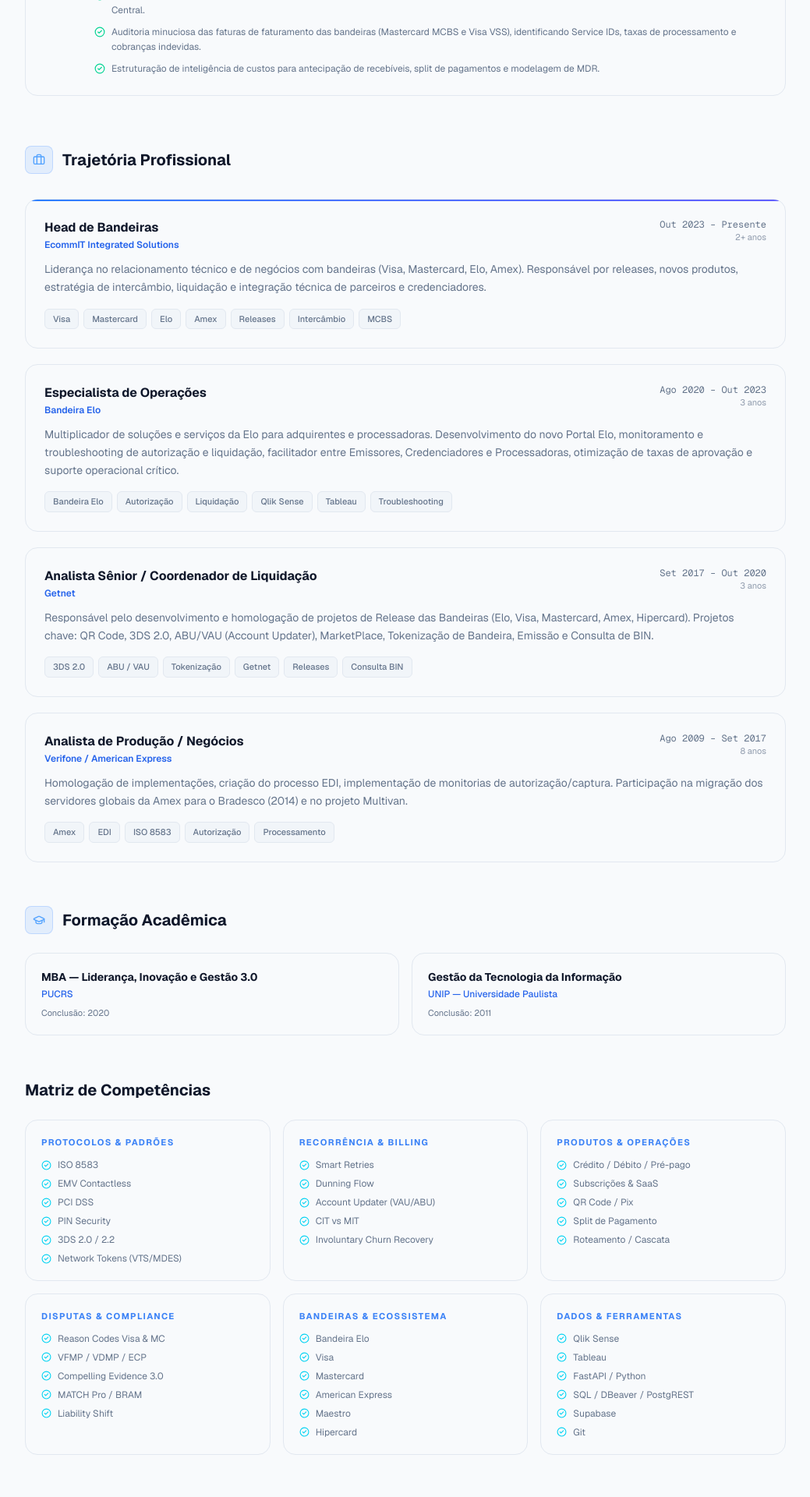
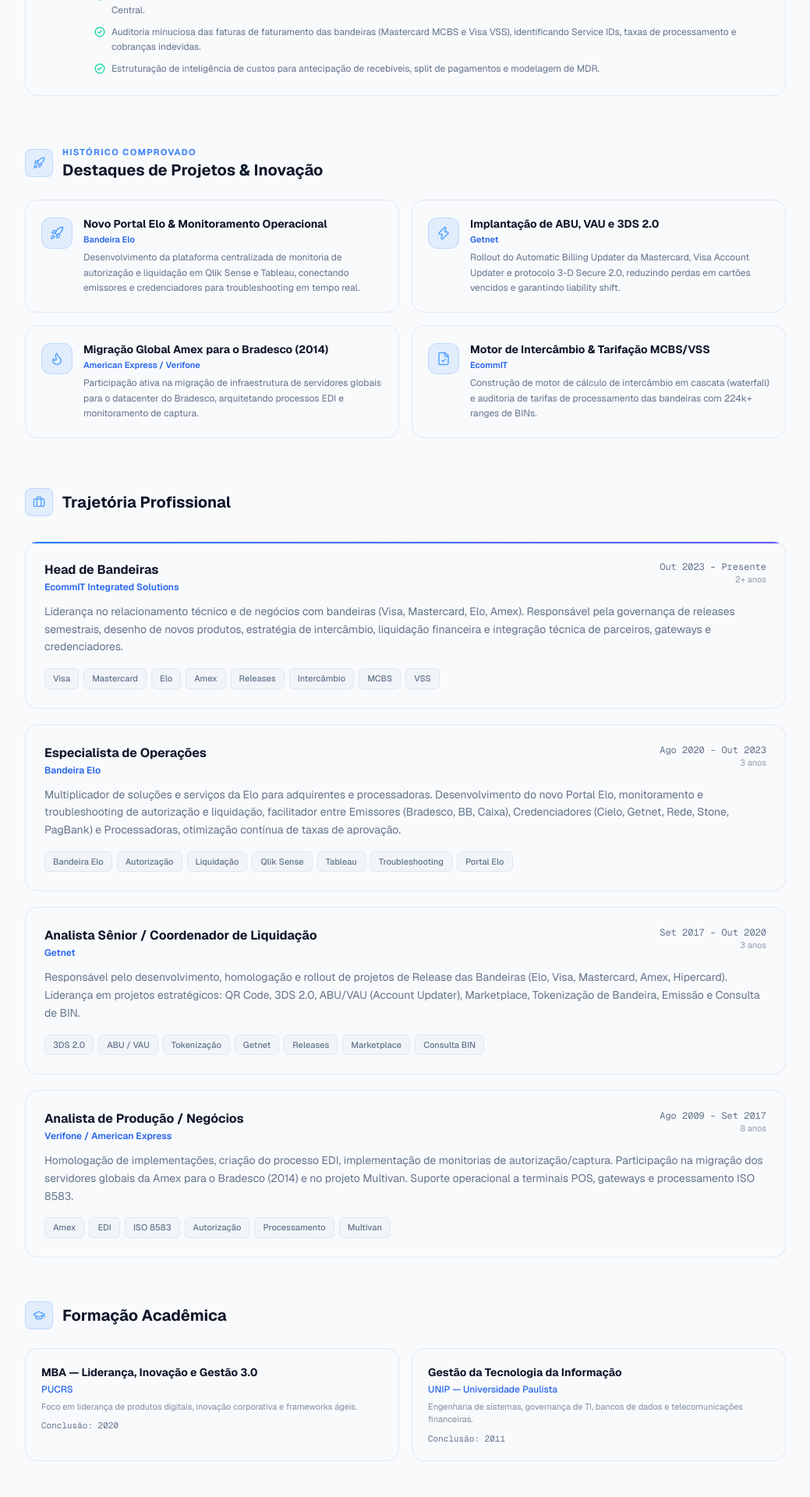
Before and after one commit to vsugamele/payments, a Next.js app in the folder frontend/: page /sobre in a window 1280 px wide. Shown: the part 1840-3760 px from the top of the page at 78% size, without its empty margins (120-1159 px from the left). Built offline with nearby package versions, Linux system fonts and the light colour scheme.

Commit message:
feat: enrich Sobre page with full CV milestones, languages and high-impact projects

```diff
--- a/frontend/app/sobre/page.tsx
+++ b/frontend/app/sobre/page.tsx
@@ -14,6 +14,10 @@ import {
   Zap,
   Layers,
   Award,
+  Globe2,
+  Rocket,
+  Flame,
+  FileCheck,
 } from "lucide-react";
 
 const EXPERIENCE = [
@@ -22,32 +26,59 @@ const EXPERIENCE = [
     company: "EcommIT Integrated Solutions",
     period: "Out 2023 – Presente",
     duration: "2+ anos",
-    desc: "Liderança no relacionamento técnico e de negócios com bandeiras (Visa, Mastercard, Elo, Amex). Responsável por releases, novos produtos, estratégia de intercâmbio, liquidação e integração técnica de parceiros e credenciadores.",
-    tags: ["Visa", "Mastercard", "Elo", "Amex", "Releases", "Intercâmbio", "MCBS"],
+    desc: "Liderança no relacionamento técnico e de negócios com bandeiras (Visa, Mastercard, Elo, Amex). Responsável pela governança de releases semestrais, desenho de novos produtos, estratégia de intercâmbio, liquidação financeira e integração técnica de parceiros, gateways e credenciadores.",
+    tags: ["Visa", "Mastercard", "Elo", "Amex", "Releases", "Intercâmbio", "MCBS", "VSS"],
   },
   {
     role: "Especialista de Operações",
     company: "Bandeira Elo",
     period: "Ago 2020 – Out 2023",
     duration: "3 anos",
-    desc: "Multiplicador de soluções e serviços da Elo para adquirentes e processadoras. Desenvolvimento do novo Portal Elo, monitoramento e troubleshooting de autorização e liquidação, facilitador entre Emissores, Credenciadores e Processadoras, otimização de taxas de aprovação e suporte operacional crítico.",
-    tags: ["Bandeira Elo", "Autorização", "Liquidação", "Qlik Sense", "Tableau", "Troubleshooting"],
+    desc: "Multiplicador de soluções e serviços da Elo para adquirentes e processadoras. Desenvolvimento do novo Portal Elo, monitoramento e troubleshooting de autorização e liquidação, facilitador entre Emissores (Bradesco, BB, Caixa), Credenciadores (Cielo, Getnet, Rede, Stone, PagBank) e Processadoras, otimização contínua de taxas de aprovação.",
+    tags: ["Bandeira Elo", "Autorização", "Liquidação", "Qlik Sense", "Tableau", "Troubleshooting", "Portal Elo"],
   },
   {
     role: "Analista Sênior / Coordenador de Liquidação",
     company: "Getnet",
     period: "Set 2017 – Out 2020",
     duration: "3 anos",
-    desc: "Responsável pelo desenvolvimento e homologação de projetos de Release das Bandeiras (Elo, Visa, Mastercard, Amex, Hipercard). Projetos chave: QR Code, 3DS 2.0, ABU/VAU (Account Updater), MarketPlace, Tokenização de Bandeira, Emissão e Consulta de BIN.",
-    tags: ["3DS 2.0", "ABU / VAU", "Tokenização", "Getnet", "Releases", "Consulta BIN"],
+    desc: "Responsável pelo desenvolvimento, homologação e rollout de projetos de Release das Bandeiras (Elo, Visa, Mastercard, Amex, Hipercard). Liderança em projetos estratégicos: QR Code, 3DS 2.0, ABU/VAU (Account Updater), Marketplace, Tokenização de Bandeira, Emissão e Consulta de BIN.",
+    tags: ["3DS 2.0", "ABU / VAU", "Tokenização", "Getnet", "Releases", "Marketplace", "Consulta BIN"],
   },
   {
     role: "Analista de Produção / Negócios",
     company: "Verifone / American Express",
     period: "Ago 2009 – Set 2017",
     duration: "8 anos",
-    desc: "Homologação de implementações, criação do processo EDI, implementação de monitorias de autorização/captura. Participação na migração dos servidores globais da Amex para o Bradesco (2014) e no projeto Multivan.",
-    tags: ["Amex", "EDI", "ISO 8583", "Autorização", "Processamento"],
+    desc: "Homologação de implementações, criação do processo EDI, implementação de monitorias de autorização/captura. Participação na migração dos servidores globais da Amex para o Bradesco (2014) e no projeto Multivan. Suporte operacional a terminais POS, gateways e processamento ISO 8583.",
+    tags: ["Amex", "EDI", "ISO 8583", "Autorização", "Processamento", "Multivan"],
+  },
+];
+
+const KEY_PROJECTS = [
+  {
+    title: "Novo Portal Elo & Monitoramento Operacional",
+    company: "Bandeira Elo",
+    desc: "Desenvolvimento da plataforma centralizada de monitoria de autorização e liquidação em Qlik Sense e Tableau, conectando emissores e credenciadores para troubleshooting em tempo real.",
+    icon: Rocket,
+  },
+  {
+    title: "Implantação de ABU, VAU e 3DS 2.0",
+    company: "Getnet",
+    desc: "Rollout do Automatic Billing Updater da Mastercard, Visa Account Updater e protocolo 3-D Secure 2.0, reduzindo perdas em cartões vencidos e garantindo liability shift.",
+    icon: Zap,
+  },
+  {
+    title: "Migração Global Amex para o Bradesco (2014)",
+    company: "American Express / Verifone",
+    desc: "Participação ativa na migração de infraestrutura de servidores globais para o datacenter do Bradesco, arquitetando processos EDI e monitoramento de captura.",
+    icon: Flame,
+  },
+  {
+    title: "Motor de Intercâmbio & Tarifação MCBS/VSS",
+    company: "EcommIT",
+    desc: "Construção de motor de cálculo de intercâmbio em cascata (waterfall) e auditoria de tarifas de processamento das bandeiras com 224k+ ranges de BINs.",
+    icon: FileCheck,
   },
 ];
 
@@ -105,12 +136,18 @@ const PAYMENTS_SOLUTIONS = [
 ];
 
 const SKILLS = [
-  { category: "Protocolos & Padrões", items: ["ISO 8583", "EMV Contactless", "PCI DSS", "PIN Security", "3DS 2.0 / 2.2", "Network Tokens (VTS/MDES)"] },
-  { category: "Recorrência & Billing", items: ["Smart Retries", "Dunning Flow", "Account Updater (VAU/ABU)", "CIT vs MIT", "Involuntary Churn Recovery"] },
-  { category: "Produtos & Operações", items: ["Crédito / Débito / Pré-pago", "Subscrições & SaaS", "QR Code / Pix", "Split de Pagamento", "Roteamento / Cascata"] },
-  { category: "Disputas & Compliance", items: ["Reason Codes Visa & MC", "VFMP / VDMP / ECP", "Compelling Evidence 3.0", "MATCH Pro / BRAM", "Liability Shift"] },
-  { category: "Bandeiras & Ecossistema", items: ["Bandeira Elo", "Visa", "Mastercard", "American Express", "Maestro", "Hipercard"] },
+  { category: "Protocolos & Padrões", items: ["ISO 8583", "EMV Contactless", "PCI DSS", "PIN Security", "3DS 2.0 / 2.2", "Network Tokens (VTS/MDES/Elo)"] },
+  { category: "Recorrência & Billing", items: ["Smart Retries", "Dunning Flow", "Account Updater (VAU/ABU)", "CIT vs MIT", "Involuntary Churn Recovery", "Payment Routing"] },
+  { category: "Produtos & Operações", items: ["Crédito / Débito / Pré-pago", "Subscrições & SaaS", "QR Code / Pix", "Split de Pagamento", "Roteamento / Cascata", "Marketplace"] },
+  { category: "Disputas & Compliance", items: ["Reason Codes Visa & MC", "VFMP / VDMP / ECP", "Compelling Evidence 3.0", "MATCH Pro / BRAM", "Liability Shift", "VROL / MCOM"] },
+  { category: "Bandeiras & Ecossistema", items: ["Bandeira Elo", "Visa", "Mastercard", "American Express", "Maestro", "Hipercard", "Regulatório Bacen"] },
   { category: "Dados & Ferramentas", items: ["Qlik Sense", "Tableau", "FastAPI / Python", "SQL / DBeaver / PostgREST", "Supabase", "Git"] },
+];
+
+const LANGUAGES = [
+  { lang: "Português", level: "Nativo", desc: "Comunicação executiva e técnica fluente" },
+  { lang: "Inglês", level: "Avançado", desc: "Negociação com bandeiras globais e documentação técnica" },
+  { lang: "Espanhol", level: "Intermediário", desc: "Compreensão e comunicação profissional para América Latina" },
 ];
 
 export const metadata = {
@@ -269,6 +306,40 @@ export default function SobrePage() {
           </div>
         </section>
 
+        {/* ── Key Milestones & Projects ───────────────────────────────────────── */}
+        <section className="pt-16">
+          <div className="flex items-center gap-3 mb-6">
+            <div className="w-9 h-9 rounded-lg bg-blue-500/10 border border-blue-500/20 flex items-center justify-center text-blue-400">
+              <Rocket size={16} />
+            </div>
+            <div>
+              <p className="section-eyebrow">Histórico Comprovado</p>
+              <h2 className="font-bold text-foreground text-xl">Destaques de Projetos & Inovação</h2>
+            </div>
+          </div>
+
+          <div className="grid grid-cols-1 sm:grid-cols-2 gap-4">
+            {KEY_PROJECTS.map((proj, idx) => {
+              const Icon = proj.icon;
+              return (
+                <div
+                  key={idx}
+                  className="rounded-2xl border border-border bg-card p-5 flex items-start gap-3.5 hover:border-blue-500/30 transition-colors"
+                >
+                  <div className="w-10 h-10 rounded-xl bg-blue-500/10 border border-blue-500/20 flex items-center justify-center text-blue-400 shrink-0 mt-0.5">
+                    <Icon size={18} />
+                  </div>
+                  <div>
+                    <h3 className="font-bold text-foreground text-sm mb-0.5">{proj.title}</h3>
+                    <p className="text-[11px] font-semibold text-primary mb-1.5">{proj.company}</p>
+                    <p className="text-xs text-muted-foreground leading-relaxed">{proj.desc}</p>
+                  </div>
+                </div>
+              );
+            })}
+          </div>
+        </section>
+
         {/* ── Experience ─────────────────────────────────────────────────────── */}
         <section className="pt-16">
           <div className="flex items-center gap-3 mb-8">
@@ -330,11 +401,13 @@ export default function SobrePage() {
                 title: "MBA — Liderança, Inovação e Gestão 3.0",
                 institution: "PUCRS",
                 year: "2020",
+                desc: "Foco em liderança de produtos digitais, inovação corporativa e frameworks ágeis.",
               },
               {
                 title: "Gestão da Tecnologia da Informação",
                 institution: "UNIP — Universidade Paulista",
                 year: "2011",
+                desc: "Engenharia de sistemas, governança de TI, bancos de dados e telecomunicações financeiras.",
               },
             ].map((ed) => (
               <div
@@ -343,7 +416,8 @@ export default function SobrePage() {
               >
                 <p className="font-bold text-foreground text-sm mb-1">{ed.title}</p>
                 <p className="text-xs text-primary font-medium">{ed.institution}</p>
-                <p className="text-[11px] text-muted-foreground mt-2">Conclusão: {ed.year}</p>
+                <p className="text-[11px] text-muted-foreground/80 mt-1.5">{ed.desc}</p>
+                <p className="text-[11px] text-muted-foreground mt-2 font-mono">Conclusão: {ed.year}</p>
               </div>
             ))}
           </div>
@@ -369,6 +443,29 @@ export default function SobrePage() {
                     </li>
                   ))}
                 </ul>
+              </div>
+            ))}
+          </div>
+        </section>
+
+        {/* ── Languages ──────────────────────────────────────────────────────── */}
+        <section className="pt-14">
+          <div className="flex items-center gap-3 mb-6">
+            <div className="w-9 h-9 rounded-lg bg-blue-500/10 border border-blue-500/20 flex items-center justify-center text-blue-400">
+              <Globe2 size={16} />
+            </div>
+            <h2 className="font-bold text-foreground text-xl">Idiomas</h2>
+          </div>
+
+          <div className="grid grid-cols-1 sm:grid-cols-3 gap-4">
+            {LANGUAGES.map((l) => (
+              <div
+                key={l.lang}
+                className="p-5 rounded-2xl bg-card border border-border space-y-1 text-center sm:text-left"
+              >
+                <p className="font-bold text-foreground text-sm">{l.lang}</p>
+                <p className="text-xs font-semibold text-primary">{l.level}</p>
+                <p className="text-[11px] text-muted-foreground/80 leading-relaxed pt-1">{l.desc}</p>
               </div>
             ))}
           </div>
```
